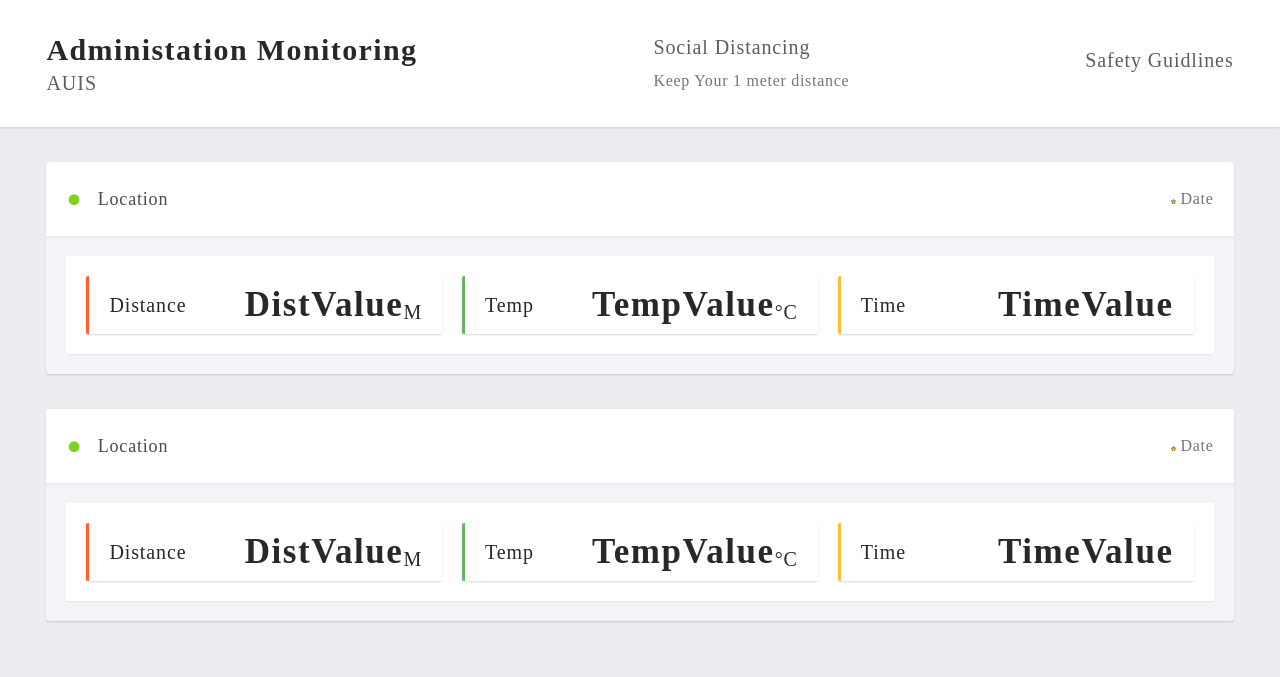
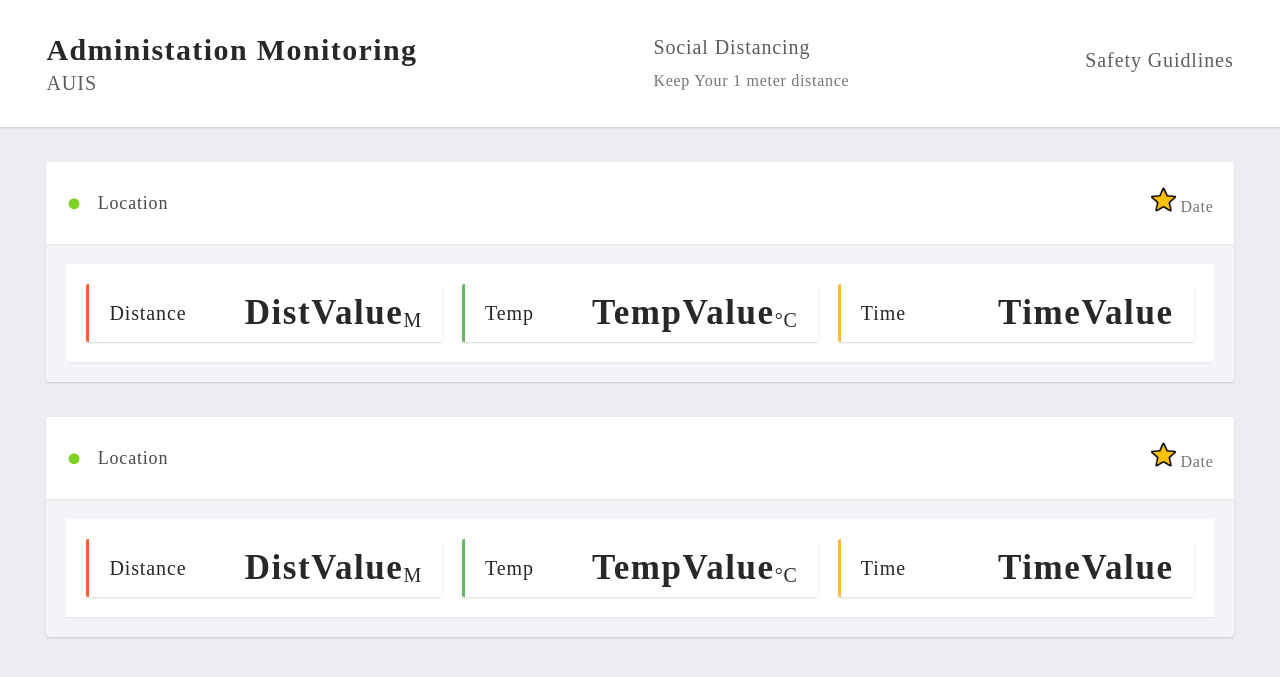
Before and after one commit to Sal306/Distance-Monitoring, a PHP site: page / in a window 1280 px wide. Shown: the top 677 px of the page. Run offline with PHP 8.4, Linux system fonts and the light colour scheme; some libraries are stand-ins or nearby versions.

Commit message:
Arch 1st

```diff
--- a/index.php
+++ b/index.php
@@ -50,8 +50,8 @@
 					<div class="serv__ip">
 							<span>
 								  	<div class="star_container">
-													 <img src="star_empty.png" class="imgempty disable" />
-													 <img src="star_full.png" class="imgfull" />
+													 <img src="img/star_empty.png" class="imgempty disable" />
+													 <img src="img/star_full.png" class="imgfull" />
 									  </div>
 							</span>
 							Date
--- a/ss.css
+++ b/ss.css
@@ -322,6 +322,6 @@ table {
   display: none;
 }
 img{
-	width: 5px;
-	height: 5px;
+	width: 25px;
+	height: 25px;
 }
```
